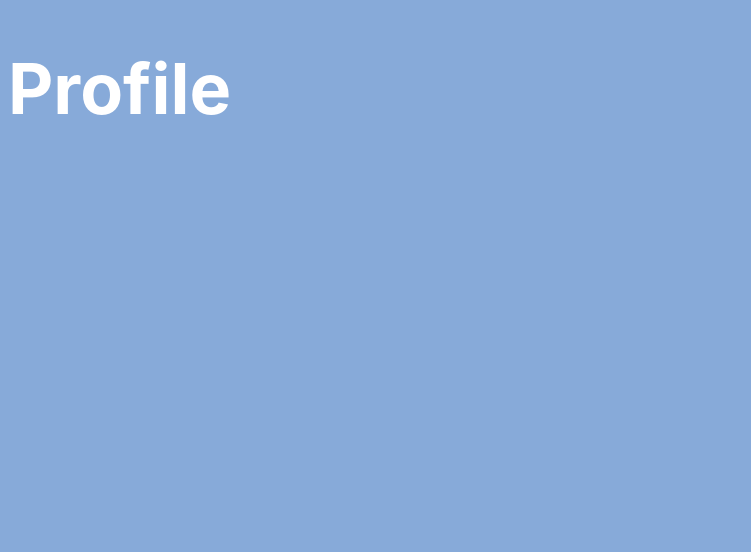
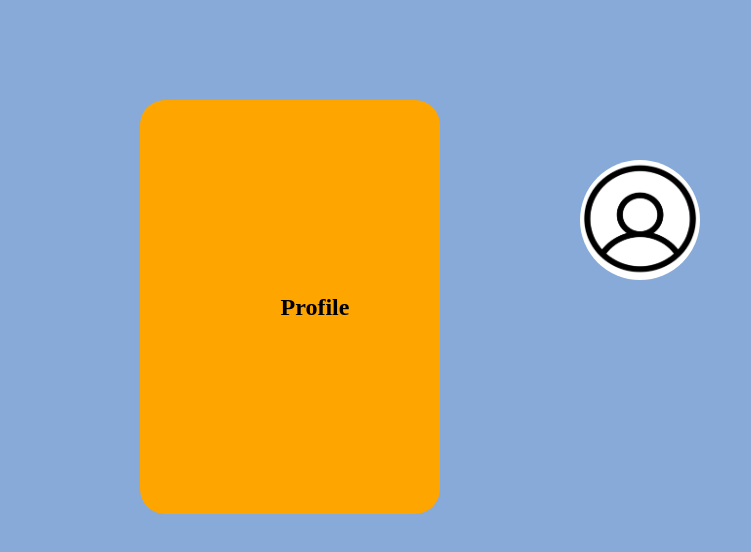
Before and after one commit to enzomaneira/CodeBuddy-Front, a React (Vite) app in the folder codebuddy-repo/: page /Profile in a window 1280 px wide. Shown: the top 552 px of the page, without its empty margins (0-751 px from the left). Built offline with nearby package versions, Linux system fonts and the light colour scheme.

Commit message:
iniciando profile page

```diff
--- a/codebuddy-repo/package.json
+++ b/codebuddy-repo/package.json
@@ -21,6 +21,6 @@
     "eslint-plugin-react": "^7.32.2",
     "eslint-plugin-react-hooks": "^4.6.0",
     "eslint-plugin-react-refresh": "^0.4.3",
-    "vite": "^4.4.5"
+    "vite": "^4.5.0"
   }
 }
--- a/codebuddy-repo/src/components/ContainerP.jsx
+++ b/codebuddy-repo/src/components/ContainerP.jsx
@@ -1,9 +1,13 @@
 import React from "react";
 import styles from "./ContainerP.module.css";
 
-const ContainerP = ({ children }) => {
+const ContainerP = ({ children, backgroundColor }) => {
+  const containerStyle = {
+    backgroundColor: backgroundColor,
+  };
+
   return (
-    <div className={styles.container}>
+    <div className={styles.container} style={containerStyle}>
       {children}
     </div>
   );
--- a/codebuddy-repo/src/pages/Profile.jsx
+++ b/codebuddy-repo/src/pages/Profile.jsx
@@ -1,11 +1,17 @@
 import React from "react";
+import ContainerP from "../components/ContainerP";
+import WhiteBall from "../components/form/WhiteBall";
+import styles from "./Profile.module.css";
 
 const Profile = () => {
-    return(
-        <div>
-            <h1>Profile</h1>
-        </div>
-    )
+  return (
+    <div className={styles.page}>
+      <ContainerP backgroundColor="orange" className={styles.container}>
+      <WhiteBall className={styles.whiteBall} />
+        <h2>Profile</h2>
+      </ContainerP>
+    </div>
+  );
 }
 
 export default Profile;
--- /dev/null
+++ b/codebuddy-repo/src/pages/Profile.module.css
@@ -0,0 +1,19 @@
+.page {
+    display: flex;
+    flex-direction: column;
+    align-items: center; /* Centraliza verticalmente */
+    margin-right: 700px;
+    margin-top: 100px;
+  }
+
+  .container {
+    position: relative; /* Adicione position: relative; ao ContainerP */
+    background-color: orange;
+    color: white; /* Cor do texto no ContainerP */
+  }
+
+  .whiteBall {
+    position: absolute;
+    top: -20px; /* Ajuste a posição vertical desejada (para cima) */
+    left: -20px; /* Ajuste a posição horizontal desejada (para a esquerda) */
+  }
--- /dev/null
+++ b/package.json
@@ -0,0 +1,5 @@
+{
+  "dependencies": {
+    "react-router-dom": "^6.17.0"
+  }
+}
```
Also changed, not shown: 2 other files (tests, documents, lock files or other folders).
